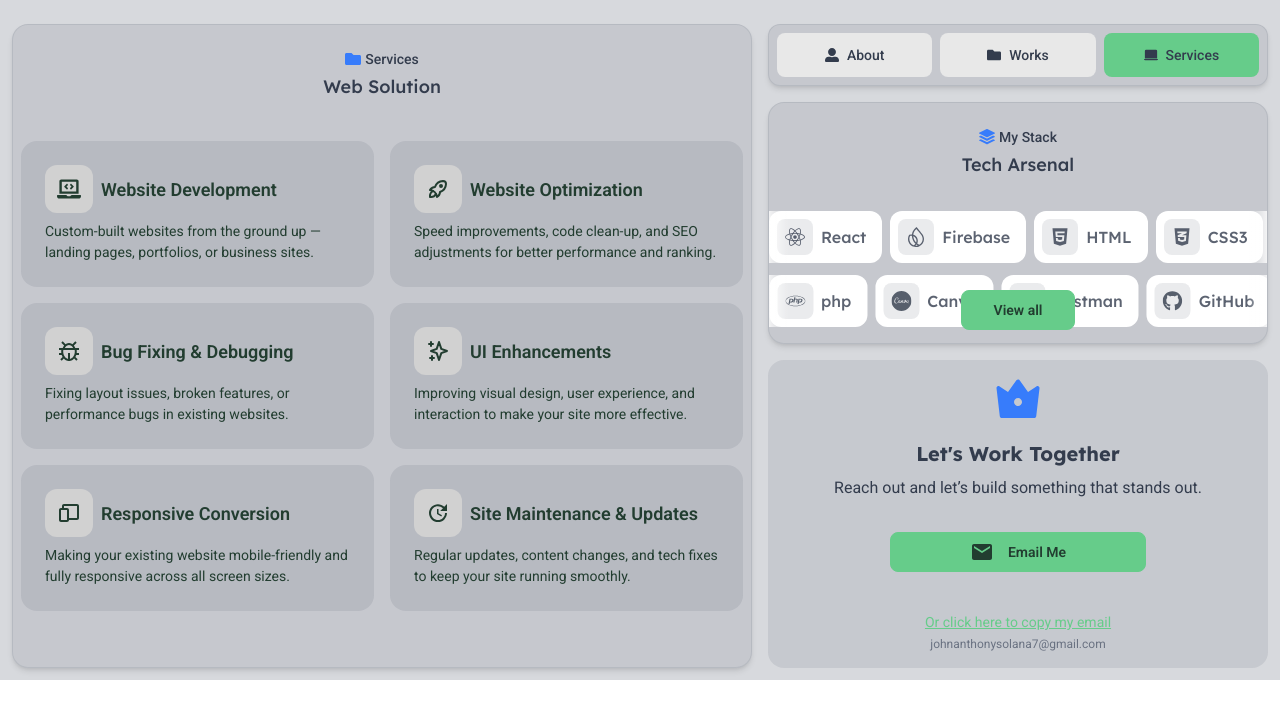
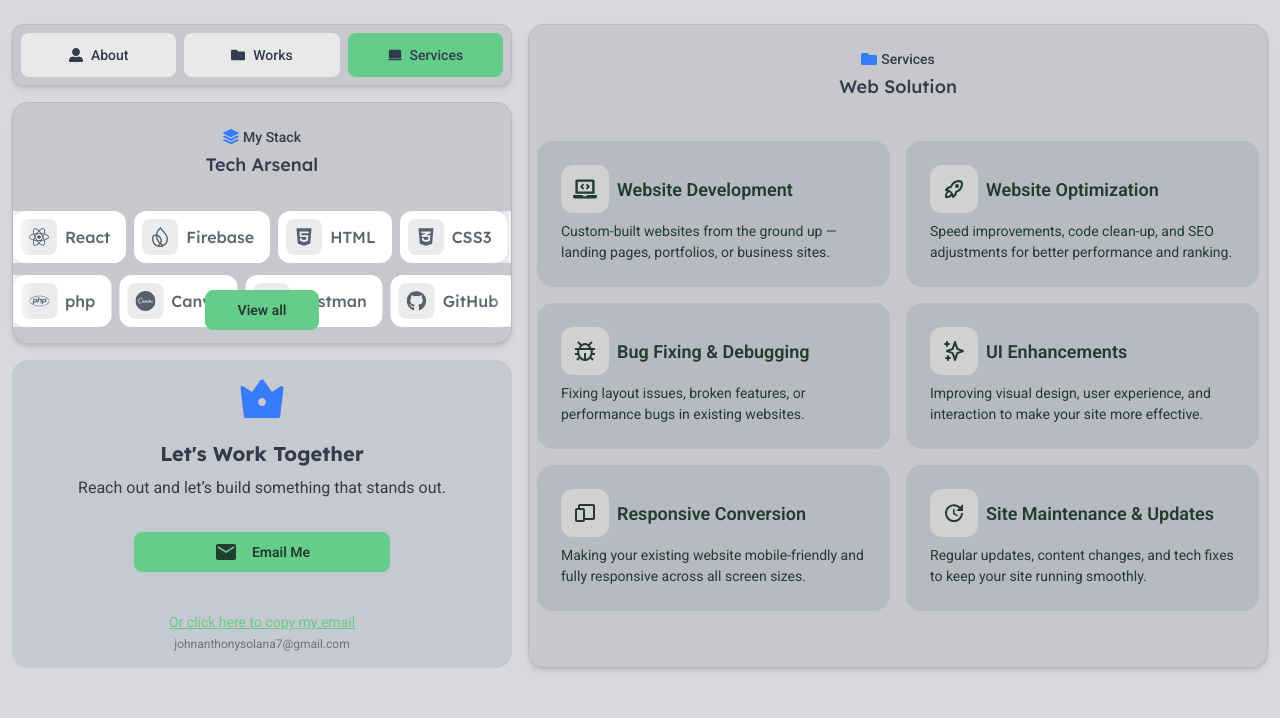
Before and after one commit to devjars/portfolio, a React (Vite) app: page /services in a window 1280 px wide. Shown: the top 718 px of the page. Built offline with nearby package versions, Linux system fonts and the light colour scheme.

Commit message:
rearrange the layout

```diff
--- a/src/components/Nav.tsx
+++ b/src/components/Nav.tsx
@@ -9,8 +9,8 @@ function Nav() {
     <nav className="w-full flex  justify-center items-center    " >
       <ul className="w-full  max-w-[500px] bg-neutral/10 flex items-center justify-between  gap-2 rounded-xl p-2 shadow-md border border-neutral/10">
         {nav.map((li, index) => (
-          <li key={index} className={`w-full  rounded-lg ${CurrLocation.pathname === li.link ? 'transition-all duration-300 ease-in bg-primary ' : 'bg-base-200'} `}>
-            <Link to={li.link} className="flex items-center justify-center font-medium text-sm  py-3 gap-2 ">
+          <li key={index} className={`w-full  rounded-lg ${CurrLocation.pathname === li.link ? 'transition-all duration-300 ease-in  bg-primary ' : 'bg-base-200'} `}>
+            <Link to={li.link} className="flex items-center justify-center font-medium text-sm  py-3 gap-2 transition-all duration-300 hover:bg-primary hover:rounded-lg  ">
               <span>{ <li.icon />}</span>
               {li.text}
             </Link>
--- a/src/pages/Projects.tsx
+++ b/src/pages/Projects.tsx
@@ -16,19 +16,10 @@ function Projects() {
 }, []);
 return (
   <div className="w-full bg-neutral/10 px-3 lg:p-3 ">
-<div className="w-full   mx-auto pt-3 flex flex-col md:flex-row-reverse md:justify-center gap-4  lg:max-w-[1024px]
+<div className="w-full   mx-auto pt-3 flex flex-col-reverse md:flex-row-reverse md:justify-center gap-4  lg:max-w-[1024px]
         xl:max-h-[800px] xl:flex xl:max-w-[1440px]">
-      <div className="md:col-start-2 w-full md:max-w-[500px] ">
-         <Nav/>
-         <div className="mt-4 hidden md:grid grid-cols-1 gap-4 ">
-          <Status/>
-       <div className="hidden lg:block xl:hidden">   <Stack/> </div>
-          <Features/>
-         <div className="xl:hidden"> <Process/></div>
-          <Footer/>
-         </div>
-      </div>
-    <div className="w-full max-w-[500px] xl:max-w-full  md:col-start-1 md:row-start-1 flex  ">
+
+    <div className="w-full max-w-[500px] xl:max-w-full  md:col-start-1 md:row-start-1 flex  mx-auto">
          <Box icon={<FaFolder/>} label="My Works" title="Personal Projects">
       <div className="w-full grid grid-cols-1 gap-4 p-2 xl:grid-cols-2">
   {projects.map((prod, index) => (
@@ -65,6 +56,16 @@ return (
 
    </Box>
     </div>
+       <div className="md:col-start-2 w-full md:max-w-[500px] ">
+         <Nav/>
+         <div className="mt-4 hidden md:grid grid-cols-1 gap-4 ">
+          <Status/>
+       <div className="hidden lg:block xl:hidden">   <Stack/> </div>
+          <Features/>
+         <div className="xl:hidden"> <Process/></div>
+          <Footer/>
+         </div>
+      </div>
 
   </div>
     </div>
--- a/src/pages/Services.tsx
+++ b/src/pages/Services.tsx
@@ -12,19 +12,11 @@ function Services() {
   window.scrollTo({ top: 0, behavior: 'auto' });
 }, []);
   return (
-   <div className="w-full bg-neutral/10 px-3 lg:p-3 ">
-<div className="w-full   mx-auto pt-3 flex flex-col md:flex-row-reverse md:justify-center gap-4  lg:max-w-[1024px]
+   <div className="w-full bg-neutral/10 px-3 lg:p-3 min-h-screen ">
+<div className="w-full   mx-auto pt-3 flex flex-col-reverse md:flex-row-reverse md:justify-center gap-4  lg:max-w-[1024px]
         xl:max-h-[800px] xl:flex xl:max-w-[1440px]">
-      <div className="md:col-start-2 w-full md:max-w-[500px] ">
-         <Nav/>
-         <div className="mt-4 hidden md:grid grid-cols-1 gap-4 ">
-          <Stack/>
-       <div className="hidden lg:block xl:hidden">   <Stack/> </div>
-         <div className="xl:hidden"> <Process/></div>
-          <Footer/>
-         </div>
-      </div>
-    <div className="w-full max-w-[500px] xl:max-w-full  md:col-start-1 md:row-start-1 flex  ">
+
+    <div className="w-full max-w-[500px] xl:max-w-full  md:col-start-1 md:row-start-1 flex mx-auto ">
          <Box icon={<FaFolder/>} label="Services" title="Web Solution">
       <div className="w-full grid grid-cols-1 gap-4 p-2 xl:grid-cols-2">
         {services.map((service,index)=>(
@@ -41,6 +33,15 @@ function Services() {
 
    </Box>
     </div>
+    <div className="md:col-start-2 w-full md:max-w-[500px] ">
+         <Nav/>
+         <div className="mt-4 hidden md:grid grid-cols-1 gap-4 ">
+          <Stack/>
+       <div className="hidden lg:block xl:hidden">   <Stack/> </div>
+         <div className="xl:hidden"> <Process/></div>
+          <Footer/>
+         </div>
+      </div>
 
   </div>
     </div>
```
